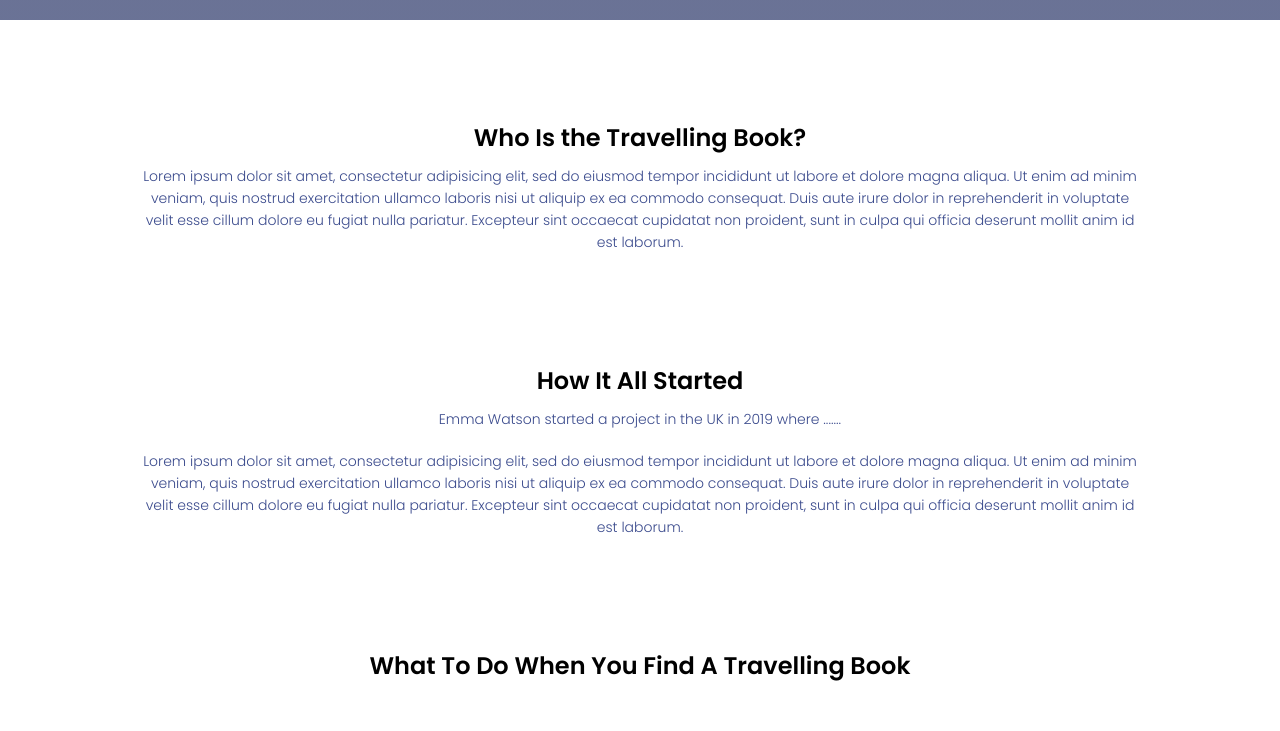
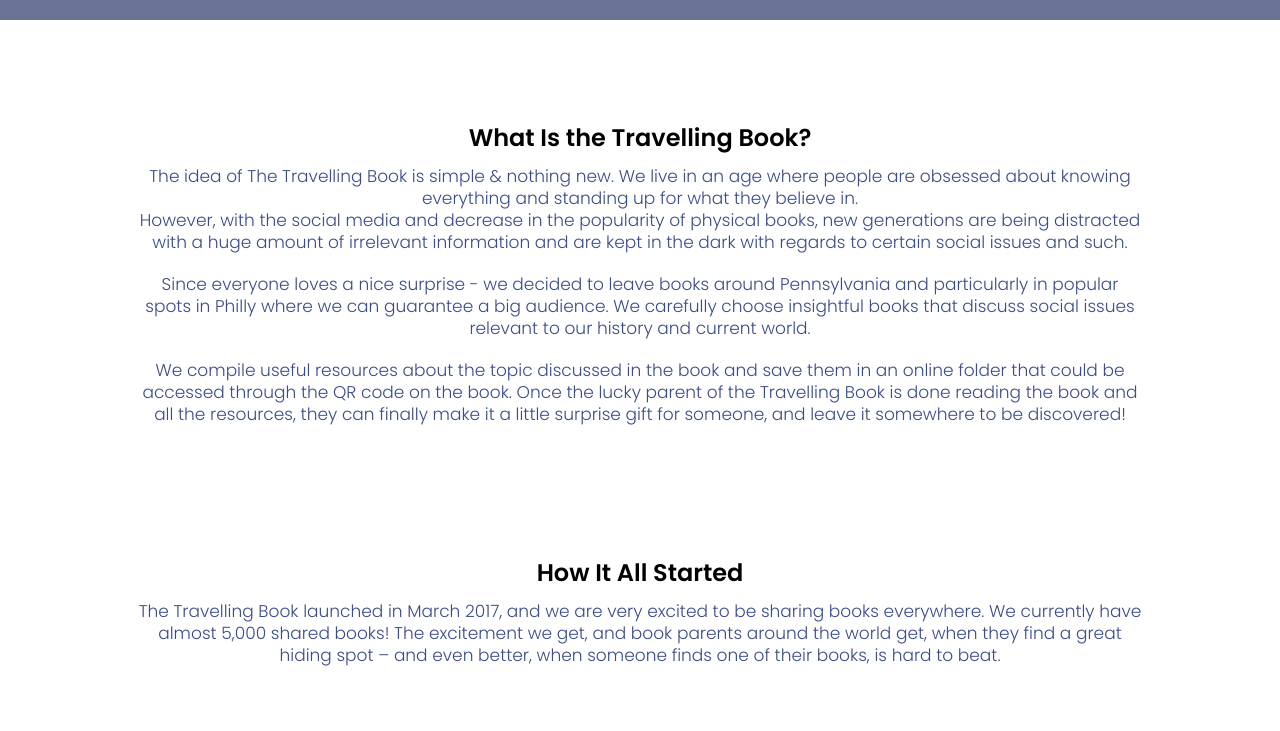
Before and after one commit to itsfarahaj/idm221_fma42, a plain HTML site: page index.html in a window 1280 px wide. Shown: the part 620-1351 px from the top of the page. Drawn offline with Linux system fonts and the light colour scheme.

Commit message:
idm221_Fma42
Final Submission
11/12 11:39

```diff
--- a/fma42_stylesheet.css
+++ b/fma42_stylesheet.css
@@ -198,7 +198,7 @@ h1{
 
 p{
     color: rgb(59, 75, 141) ;
-    font-size: 14px;
+    font-size: 17px;
     font-weight: 300;
     line-height: 22px;
     padding: 10px;
@@ -336,7 +336,7 @@ h4{
 .books-col img{
     width: 85%;
     height: 80%;
-    padding: 20px;
+    padding: 10px;
     border-radius: 60px;
     display: block;
 }
--- a/index.html
+++ b/index.html
@@ -58,15 +58,26 @@
 <!-- Who -->
 
 <section class="who">
-    <h2> Who Is the Travelling Book?</h2>
+    <h2> What Is the Travelling Book?</h2>
     <p>
-        Lorem ipsum dolor sit amet, consectetur adipisicing elit, sed do eiusmod
-        tempor incididunt ut labore et dolore magna aliqua. Ut enim ad minim
-        veniam, quis nostrud exercitation ullamco laboris nisi ut aliquip ex ea
-        commodo consequat. Duis aute irure dolor in reprehenderit in voluptate
-        velit esse cillum dolore eu fugiat nulla pariatur. Excepteur sint
-        occaecat cupidatat non proident, sunt in culpa qui officia deserunt
-        mollit anim id est laborum.</p>
+        The idea of The Travelling Book is simple & nothing new. We live in an age where people are obsessed about knowing everything
+        and standing up for what they believe in. <br>However, with the social media and decrease in the popularity of physical books,
+        new generations are being distracted with a huge amount of irrelevant information and are kept in the dark with regards
+        to certain social issues and such.
+
+
+        <p>
+        Since everyone loves a nice surprise - we decided to leave books around Pennsylvania and particularly in popular spots
+        in Philly where we can guarantee a big audience. We carefully choose insightful books that discuss social issues relevant to our
+        history and current world. </p>
+        <p> We compile useful resources about the topic discussed in the book and save them in an
+        online folder that could be accessed through the QR code on the book. Once the lucky parent of the Travelling Book is done reading the book
+        and all the resources, they can finally make it a little surprise gift for someone, and leave it somewhere to be discovered!
+        </p>
+
+
+
+    </p>
 
 
 
@@ -76,16 +87,16 @@
 
 <section class="how">
     <h2> How It All Started</h2>
+
     <p>
-        Emma Watson started a project in the UK in 2019 where ....... </p>
-    <p>
-        Lorem ipsum dolor sit amet, consectetur adipisicing elit, sed do eiusmod
-        tempor incididunt ut labore et dolore magna aliqua. Ut enim ad minim
-        veniam, quis nostrud exercitation ullamco laboris nisi ut aliquip ex ea
-        commodo consequat. Duis aute irure dolor in reprehenderit in voluptate
-        velit esse cillum dolore eu fugiat nulla pariatur. Excepteur sint
-        occaecat cupidatat non proident, sunt in culpa qui officia deserunt
-        mollit anim id est laborum.</p>
+        The Travelling Book launched in March 2017, and we are very excited to be sharing books everywhere.
+        We currently have almost 5,000 shared books!
+
+        The excitement we get, and book parents around the world get, when they find a great hiding spot –
+        and even better, when someone finds one of their books, is hard to beat.
+    </p>
+
+
 
 </section>
 
```
Also changed, not shown: fma42_journey.html (+23 -23 lines).
